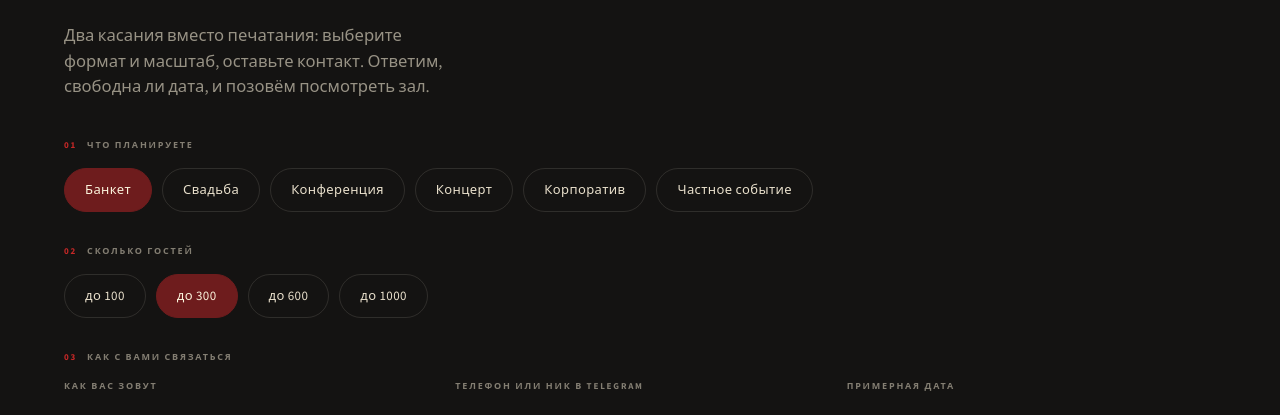
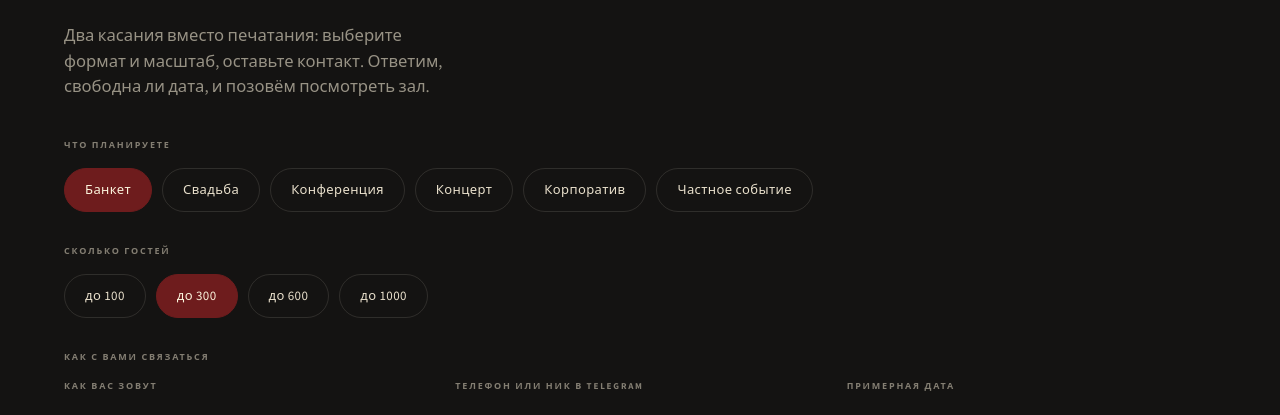
Before and after one commit to jonessssenator-art/frezer-prototypes, a plain HTML site: page index.html in a window 1280 px wide. Shown: the part 2980-3395 px from the top of the page. Drawn offline with nearby package versions, Linux system fonts and the light colour scheme.

Commit message:
Remove numbering from enquiry form labels

```diff
--- a/index.html
+++ b/index.html
@@ -240,7 +240,7 @@
 
       <form class="build reveal" novalidate>
         <div class="step">
-          <b><em>01</em>Что планируете</b>
+          <b>Что планируете</b>
           <div class="chips" data-group="формат" role="group" aria-label="Формат события">
             <button class="chip" type="button" aria-pressed="true">Банкет</button>
             <button class="chip" type="button" aria-pressed="false">Свадьба</button>
@@ -252,7 +252,7 @@
         </div>
 
         <div class="step">
-          <b><em>02</em>Сколько гостей</b>
+          <b>Сколько гостей</b>
           <div class="chips" data-group="гости" role="group" aria-label="Сколько гостей">
             <button class="chip" type="button" aria-pressed="false">до 100</button>
             <button class="chip" type="button" aria-pressed="true">до 300</button>
@@ -262,7 +262,7 @@
         </div>
 
         <div class="step">
-          <b><em>03</em>Как с вами связаться</b>
+          <b>Как с вами связаться</b>
           <div class="step-fields">
             <label><span>Как вас зовут</span><input type="text" name="name" required autocomplete="name" placeholder="Имя"></label>
             <label><span>Телефон или ник в Telegram</span><input type="text" name="contact" required autocomplete="tel" placeholder="+7 или @nick"></label>
```
Also changed, not shown: plastinka/index.html (+3 -3 lines).
